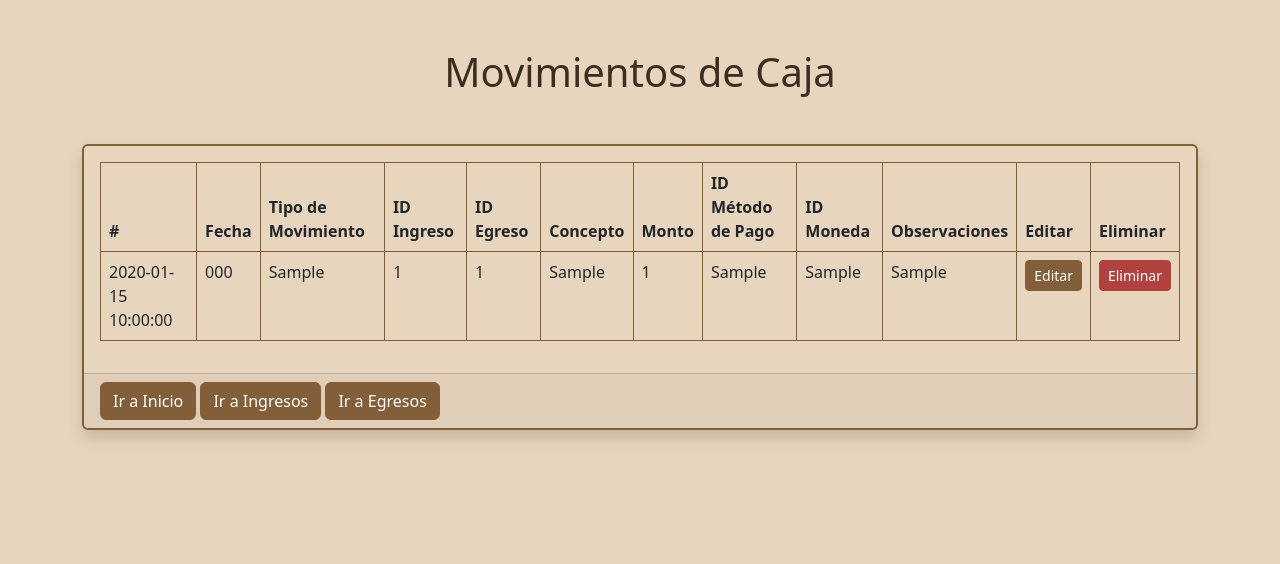
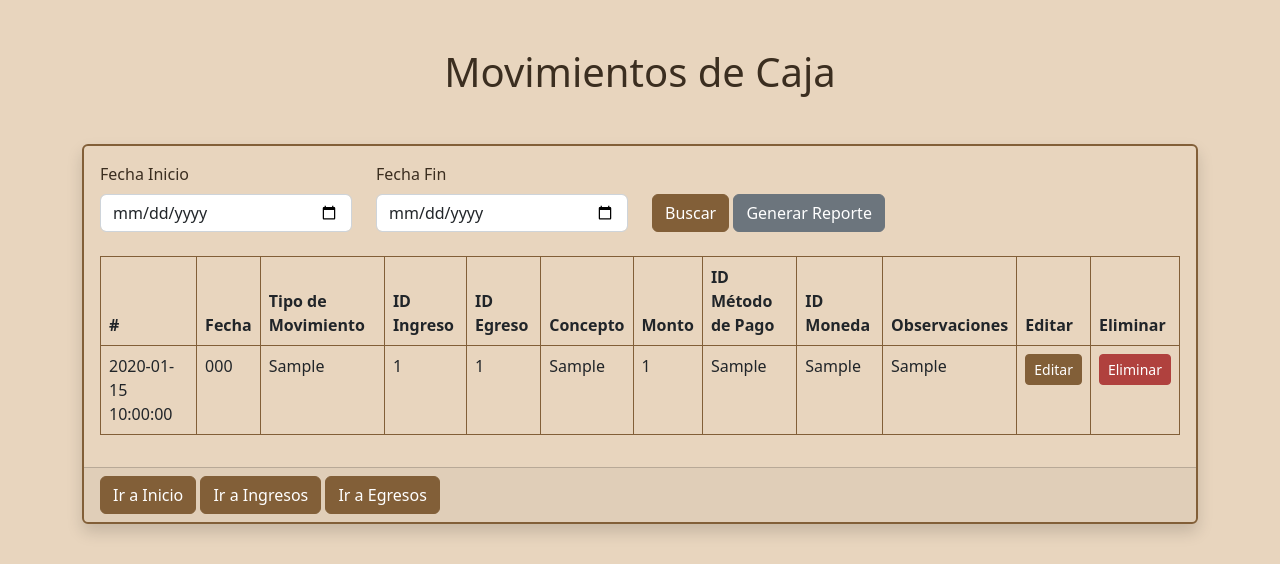
Before and after one commit to pipesama500/ConsultorioMedicoEstetico, a Flask app: page /caja in a window 1280 px wide. Shown: the top 564 px of the page. Run offline with Flask 3, Linux system fonts and the light colour scheme; tables that the repository leaves empty or names only in its code hold one stand-in row (values such as "Sample post").

Commit message:
Add files via upload

```diff
--- a/MedSystem/src/templates/caja.html
+++ b/MedSystem/src/templates/caja.html
@@ -45,16 +45,26 @@
 <body>
     <h1 class="text-center mt-5 mb-5">Movimientos de Caja</h1>
     <div class="container">
-
-        {% if error %}
-        <div class="alert alert-danger">{{ error }}</div>
-        {% endif %}
-        {% if success %}
-        <div class="alert alert-success">{{ success }}</div>
-        {% endif %}
-
         <div class="card shadow">
             <div class="card-body">
+                <!-- Formulario de búsqueda -->
+                <form class="mb-4" method="GET" action="{{ url_for('caja') }}">
+                    <div class="row">
+                        <div class="col-md-3">
+                            <label for="start_date" class="form-label">Fecha Inicio</label>
+                            <input type="date" class="form-control" id="start_date" name="start_date" value="{{ request.args.get('start_date') }}">
+                        </div>
+                        <div class="col-md-3">
+                            <label for="end_date" class="form-label">Fecha Fin</label>
+                            <input type="date" class="form-control" id="end_date" name="end_date" value="{{ request.args.get('end_date') }}">
+                        </div>
+                        <div class="col-md-3 align-self-end">
+                            <button type="submit" class="btn btn-primary">Buscar</button>
+                            <a href="{{ url_for('reporte', start_date=request.args.get('start_date'), end_date=request.args.get('end_date')) }}" class="btn btn-secondary">Generar Reporte</a>
+                        </div>
+                    </div>
+                </form>
+
                 <!-- Tabla -->
                 <table class="table table-bordered">
                     <thead>
```
